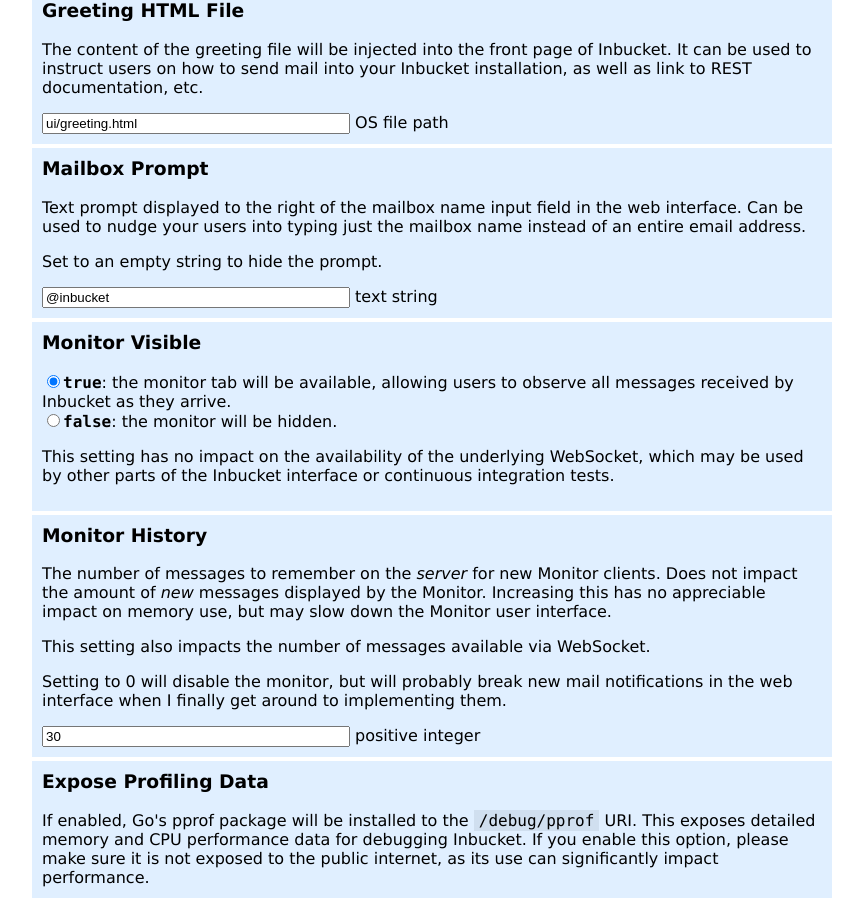
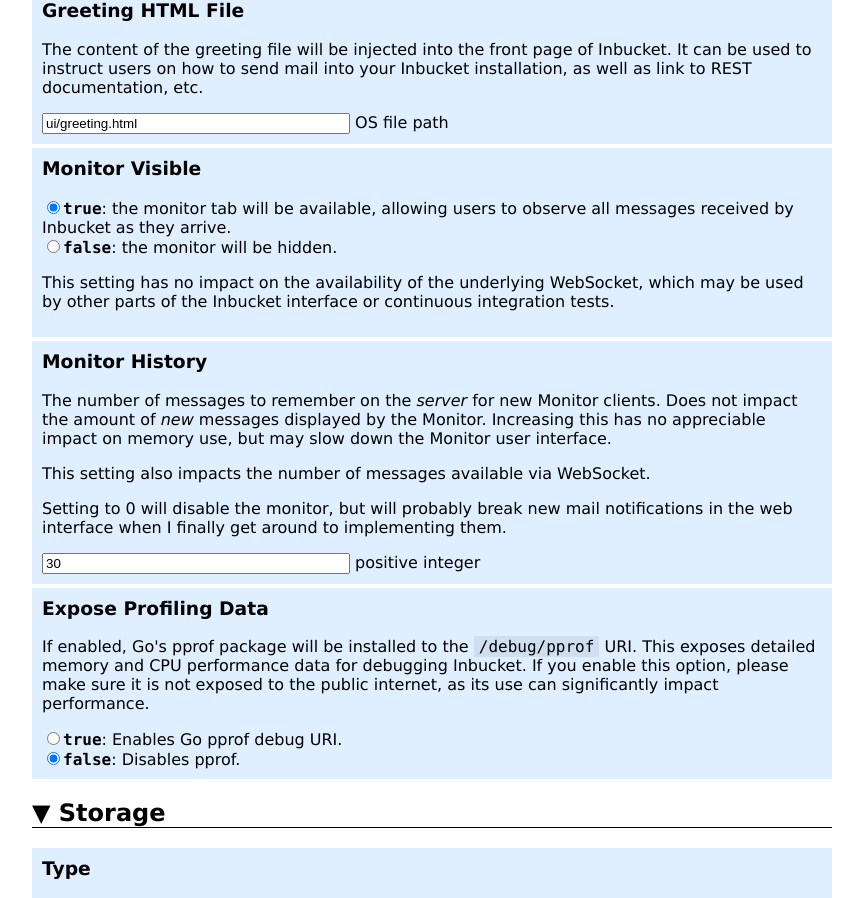
Before and after one commit to inbucket/inbucket.org, a Vue app in the folder vue-configurator/: page / in a window 1280 px wide. Shown: the part 3190-4088 px from the top of the page, without its empty margins (208-1071 px from the left). Built offline with nearby package versions, Linux system fonts and the light colour scheme.

Commit message:
Remove mailboxPrompt from configurator

```diff
--- a/vue-configurator/src/components/ConfigForm.vue
+++ b/vue-configurator/src/components/ConfigForm.vue
@@ -275,16 +275,6 @@
     Inbucket installation, as well as link to REST documentation, etc.
     </TextInput>
 
-    <TextInput title="Mailbox Prompt"
-               hint="text string"
-               v-model="inbucket.web.mailboxPrompt">
-    <p>Text prompt displayed to the right of the mailbox name input field in the web
-    interface.  Can be used to nudge your users into typing just the mailbox name
-    instead of an entire email address.</p>
-
-    <p>Set to an empty string to hide the prompt.</p>
-    </TextInput>
-
     <div class="config-item">
       <h3>Monitor Visible</h3>
       <div>
@@ -510,7 +500,6 @@
           addr: '0.0.0.0:9000',
           uiDir: 'ui',
           greetingFile: 'ui/greeting.html',
-          mailboxPrompt: '@inbucket',
           monitorVisible: true,
           monitorHistory: 30,
           pprof: false
--- a/vue-configurator/src/components/EnvList.vue
+++ b/vue-configurator/src/components/EnvList.vue
@@ -126,11 +126,6 @@
           def: d.web.greetingFile
         },
         {
-          name: 'WEB_MAILBOXPROMPT',
-          value: c.web.mailboxPrompt,
-          def: d.web.mailboxPrompt
-        },
-        {
           name: 'WEB_MONITORVISIBLE',
           value: c.web.monitorVisible,
           def: d.web.monitorVisible
```
